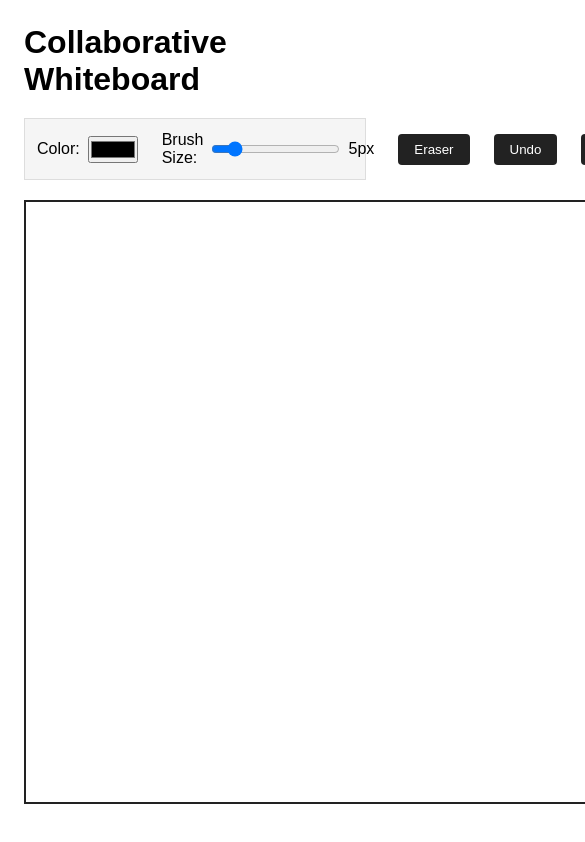
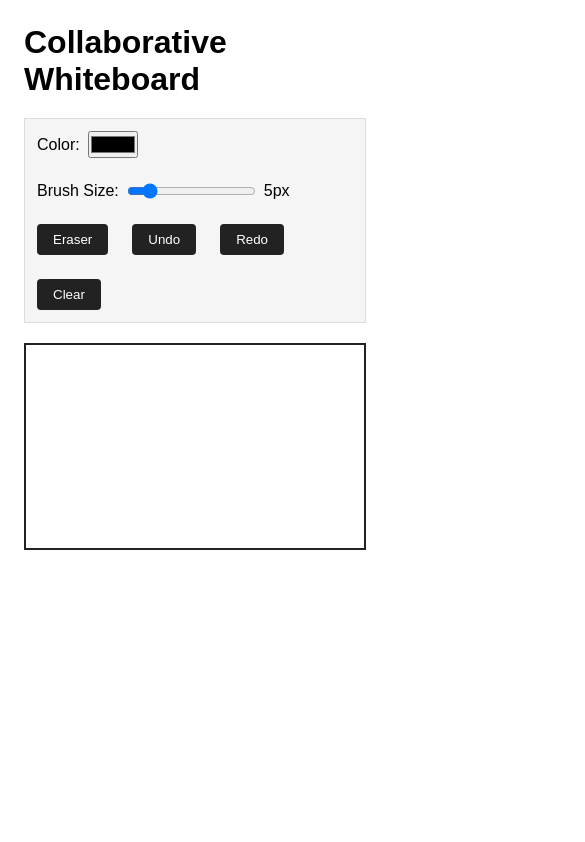
Before and after one commit to L-ikitha/Real-Time_Collaborative_whiteboard-canvas, a React (Vite) app: page / in a window 390 px wide. Shown: the top 842 px of the page, 585 px wide, since content can reach past the window. Built offline with nearby package versions, Linux system fonts and the light colour scheme.

Commit message:
feat: make canvas responsive

```diff
--- a/src/App.css
+++ b/src/App.css
@@ -7,11 +7,6 @@
   margin-bottom: 20px;
 }
 
-canvas {
-  display: block;
-  border: 2px solid #222;
-  background: white;
-}
 .toolbar {
   display: flex;
   align-items: center;
@@ -20,6 +15,7 @@ canvas {
   padding: 12px;
   border: 1px solid #ddd;
   background: #f5f5f5;
+  flex-wrap: wrap;
 }
 
 .toolbar label {
@@ -40,3 +36,17 @@ canvas {
 .toolbar button:hover {
   opacity: 0.8;
 }
+
+.canvas-container {
+  width: 100%;
+  overflow-x: auto;
+}
+
+canvas {
+  display: block;
+  width: 100%;
+  max-width: 1000px;
+  height: auto;
+  border: 2px solid #222;
+  background: white;
+}
--- a/src/components/Canvas.tsx
+++ b/src/components/Canvas.tsx
@@ -1,4 +1,4 @@
-import { useRef, useState } from "react";
+import { useEffect, useRef, useState } from "react";
 
 interface CanvasProps {
   color: string;
@@ -59,12 +59,14 @@ function Canvas({
 
     const rect = canvas.getBoundingClientRect();
 
+    const scaleX = canvas.width / rect.width;
+    const scaleY = canvas.height / rect.height;
+
+    const x = (event.clientX - rect.left) * scaleX;
+    const y = (event.clientY - rect.top) * scaleY;
+
     context.beginPath();
-
-    context.moveTo(
-      event.clientX - rect.left,
-      event.clientY - rect.top
-    );
+    context.moveTo(x, y);
 
     setIsDrawing(true);
   };
@@ -84,10 +86,13 @@ function Canvas({
 
     const rect = canvas.getBoundingClientRect();
 
-    context.lineTo(
-      event.clientX - rect.left,
-      event.clientY - rect.top
-    );
+    const scaleX = canvas.width / rect.width;
+    const scaleY = canvas.height / rect.height;
+
+    const x = (event.clientX - rect.left) * scaleX;
+    const y = (event.clientY - rect.top) * scaleY;
+
+    context.lineTo(x, y);
 
     context.strokeStyle = isEraser ? "#ffffff" : color;
     context.lineWidth = brushSize;
@@ -172,9 +177,12 @@ function Canvas({
     );
   };
 
+  useEffect(() => {
     onCanvasReady(undo, redo, clear);
+  }, [onCanvasReady]);
 
   return (
+    <div className="canvas-container">
       <canvas
         ref={canvasRef}
         width={1000}
@@ -184,6 +192,7 @@ function Canvas({
         onMouseUp={stopDrawing}
         onMouseLeave={stopDrawing}
       />
+    </div>
   );
 }
 
```
Lines whose indentation alone changed are shown as unchanged.
